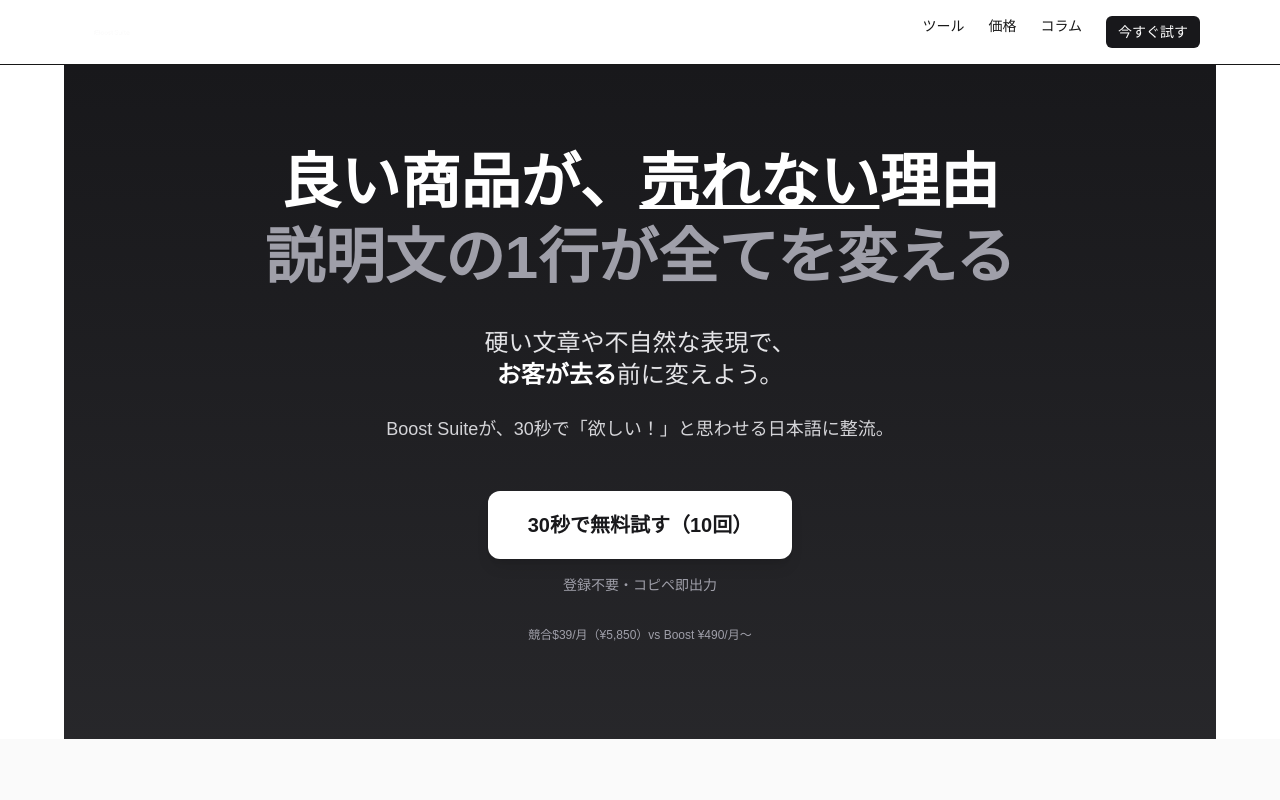
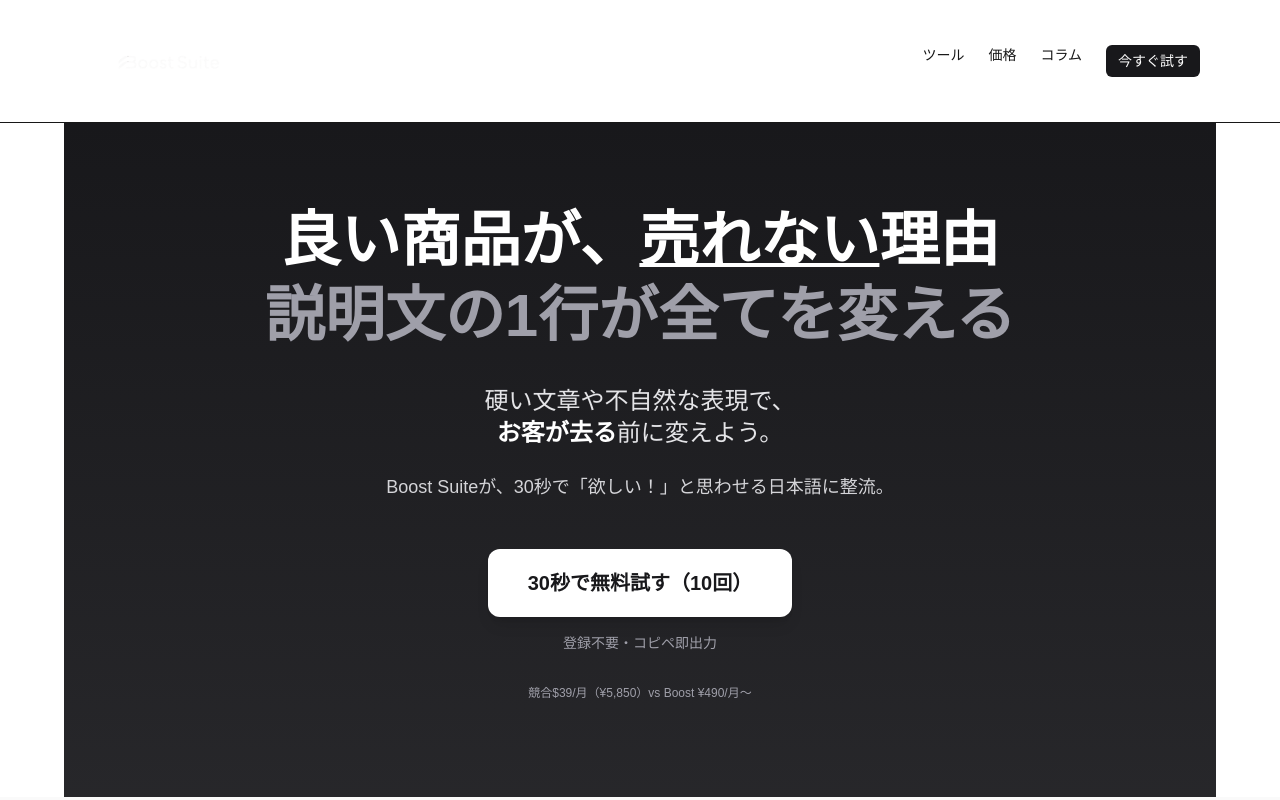
Before and after one commit to Waltz0820/boostsuite-app, a Next.js app: page / in a window 1280 px wide. Shown: the top 800 px of the page. Built offline with nearby package versions, Linux system fonts and the light colour scheme.

Commit message:
feat: 変更内容

```diff
--- a/app/layout.tsx
+++ b/app/layout.tsx
@@ -28,16 +28,16 @@ export default function RootLayout({ children }: { children: React.ReactNode })
         <header className="border-b">
           <div className="mx-auto max-w-6xl px-4 py-4 flex items-center justify-between">
             <Link href="/" aria-label="Boost Suite" className="flex items-center gap-3">
-              {/* /public/logo.png を配置（推奨 160×32px） */}
   <Image
     src="/logo.png"
     alt="Boost Suite ロゴ"
-                width={160}
-                height={32}
-                className="h-8 w-auto"
+    width={180}      // ← 幅で制御（前より少し大きめ）
+    height={40}      // ← アスペクト比維持のための参考値
+    className="w-[180px] h-auto"  // ← 高さ固定を外して自然比率表示
     priority
   />
 </Link>
+
 
             <nav className="flex gap-6 text-sm">
               <Link href="/tool" className="hover:opacity-70">ツール</Link>
```
Lines whose indentation alone changed are shown as unchanged.
